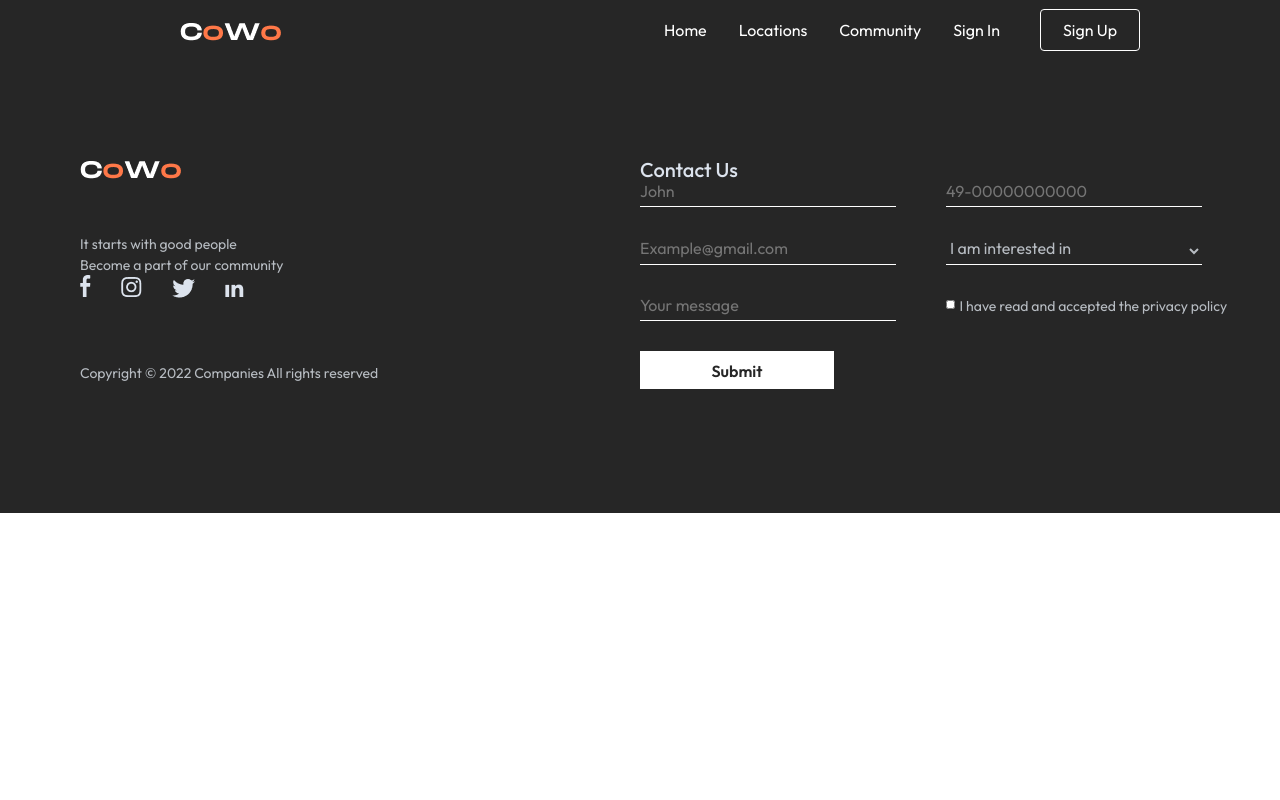
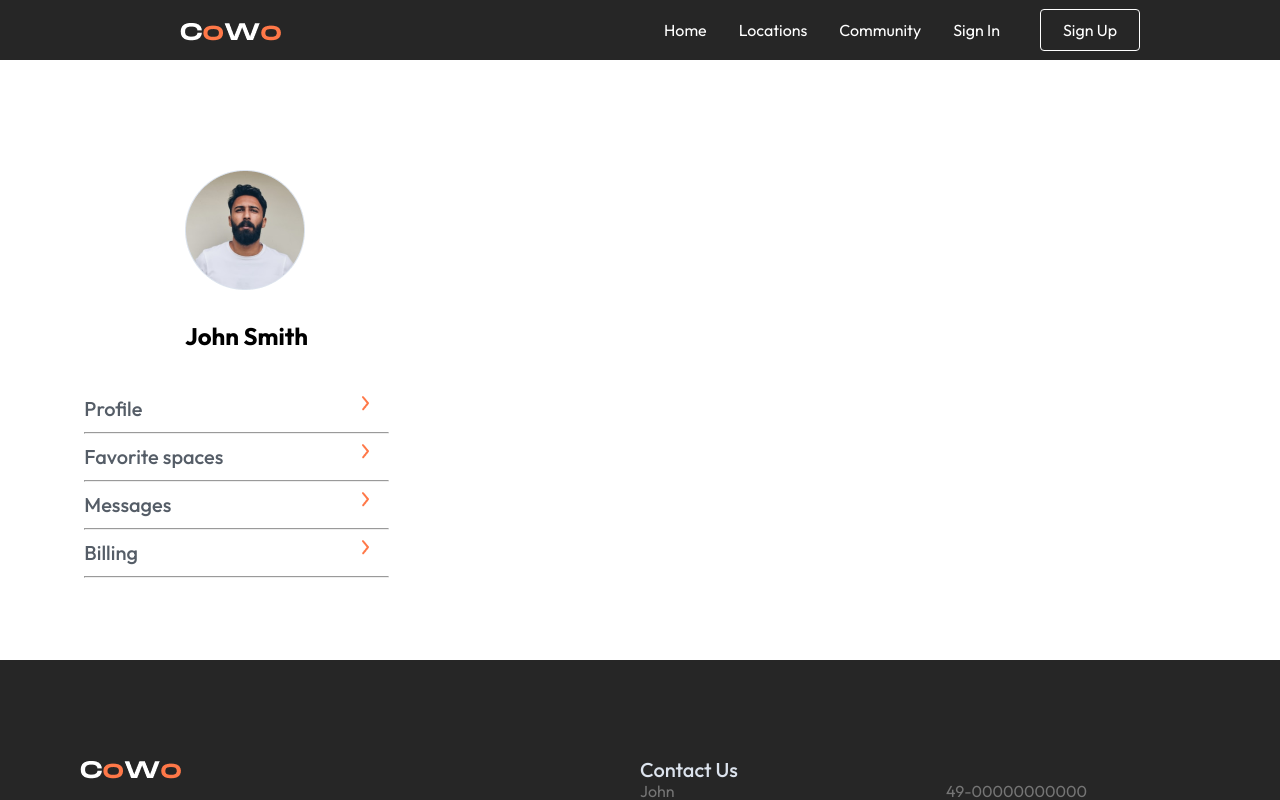
Before and after one commit to Nizami9/coworking, a React (Create React App) app: page /myprofile in a window 1280 px wide. Shown: the top 800 px of the page. Built offline with nearby package versions, Linux system fonts and the light colour scheme.

Commit message:
adding MyProfile page only leftside

```diff
--- a/src/App.js
+++ b/src/App.js
@@ -6,6 +6,7 @@ import Community from "./Components/MainPage/Community";
 import Signin from "./Components/MainPage/Signin";
 import SignUp from "./Components/MainPage/SignUp";
 import Home from "./Components/MainPage/Home/Home";
+import MyProfile from "./Components/MyProfile/MyProfile";
 
 
 function App() {
@@ -21,6 +22,8 @@ function App() {
         <Route path="/community" element={<Community />} />
         <Route path="/signin" element={<Signin />} />
         <Route path="/sign-up" element={<SignUp />} />
+        <Route path="/myprofile" element={<MyProfile />} />
+
       </Routes>
     </BrowserRouter>
     <Footer />
--- /dev/null
+++ b/src/Components/MyProfile/MyProfile.js
@@ -0,0 +1,59 @@
+import React from 'react';
+import ProfileImage from './ProfileImages/Ellipse.png';
+import "./Myprofile.css";
+import { NavLink } from "react-router-dom";
+import Vector from "./ProfileImages/Vector.png"
+const MyProfile = () => {
+  return (
+    <div>
+        <div className='containerMyProfle'>
+            <div className='containerMyProfleLeft'>
+                <div className='myProfileImg'>
+                    <img src={ProfileImage}></img>
+                    <img></img>
+                    <h2>John Smith</h2>
+                </div>
+
+                <div className='containerMyProfleMenu'>
+                    <div className='menuOption'>
+                        <NavLink to='#' className='MenuNavLink'
+                        style={({ isActive }) => ({
+                            textDecoration: isActive ? 'none' : 'none',
+                          })}>Profile</NavLink>
+                          <img src={Vector} className='VectorImgMenu'></img>
+                    </div>
+                    <hr/>
+                    <div className='menuOption'>
+                        <NavLink to='#' className='MenuNavLink'
+                        style={({ isActive }) => ({
+                            textDecoration: isActive ? 'none' : 'none',
+                          })}>Favorite spaces</NavLink>
+                            <img src={Vector} className='VectorImgMenu'></img>
+                    </div>
+                    <hr/>
+                    <div className='menuOption'>
+                        <NavLink to='#' className='MenuNavLink' style={({ isActive }) => ({
+                            textDecoration: isActive ? 'none' : 'none',
+                          })}>Messages</NavLink>
+                            <img src={Vector} className='VectorImgMenu'></img>
+                    </div>
+                    <hr/>
+                    <div className='menuOption'>
+                        <NavLink to='#' className='MenuNavLink'
+                        style={({ isActive }) => ({
+                            textDecoration: isActive ? 'none' : 'none',
+                          })}>Billing</NavLink>
+                            <img src={Vector} className='VectorImgMenu'></img>
+                    </div>
+                    <hr/>
+                </div>
+            </div>
+            <div className='containerMyProfleRight'>
+
+            </div>
+        </div>
+    </div>
+  )
+}
+
+export default MyProfile
--- /dev/null
+++ b/src/Components/MyProfile/Myprofile.css
@@ -0,0 +1,58 @@
+.containerMyProfle {
+    display: flex;
+    flex-wrap: wrap;
+    width: 90%;
+    margin: 0 auto;
+    margin-top: 100px;
+}
+.containerMyProfleLeft {
+    width: 30%;
+    height: 500px;
+}
+
+.containerMyProfleRight {
+    width: 70%;
+    height: 500px;
+}
+
+.myProfileImg>img, .myProfileImg>h2 {
+    margin-left: 35%;
+    margin-top: 10px;
+}
+
+.menuOption {
+    height: auto;
+    margin: 10px 0px 10px;
+    position: relative;
+    width: 100%;
+    box-sizing: border-box;
+}
+
+.menuOption > .MenuNavLink {
+    font-family: 'Outfit';
+    font-style: normal;
+    font-weight: 500;
+    font-size: 20px;
+    line-height: 130%;
+    color: #555D67;}
+
+.menuOption> .MenuNavLink:hover {
+    color: orange;
+}
+
+.containerMyProfleMenu {
+    width: 305px;
+    display: flex;
+    flex-wrap: wrap;
+    margin: 40px auto;
+}
+
+.VectorImgMenu {
+    position: absolute;
+    right: 20px;
+    color: #9AA0B3;
+}
+
+hr {
+    width: 100%;
+}
```
Also changed, not shown: src/Components/MyProfile/ProfileImages/Ellipse.png (added), src/Components/MyProfile/ProfileImages/Vector.png (added).
